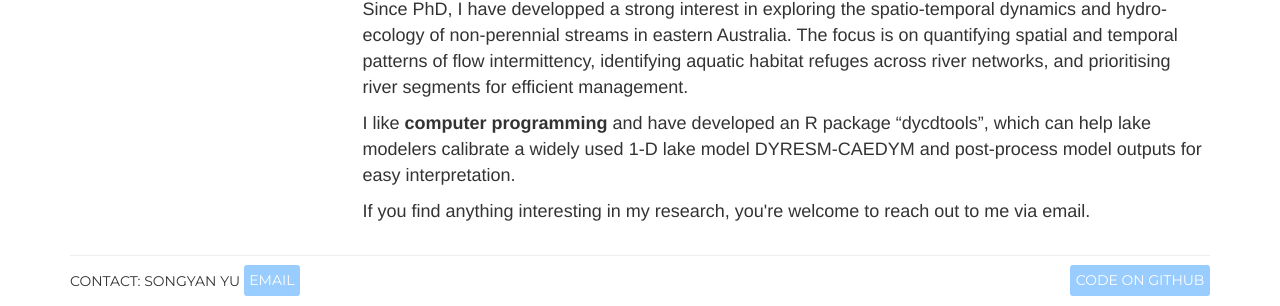
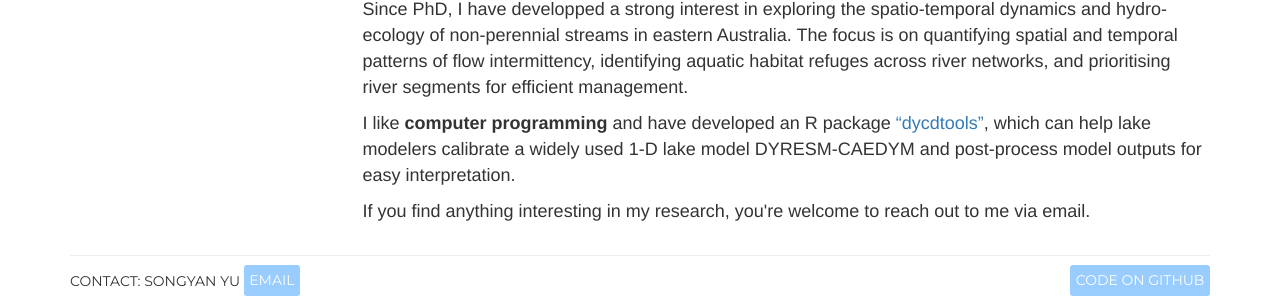
Before and after one commit to SongyanYu/SongyanYu.github.io, a Jekyll site: the page built from index.html, in a window 1280 px wide. Shown: the part 446-752 px from the top of the page. Built offline with Jekyll 4.4.1, drawn with Linux system fonts in a browser that asks for light colours.

Commit message:
add weblink to dycdtools

```diff
--- a/index.html
+++ b/index.html
@@ -25,7 +25,7 @@ title: Home
 	 the spatio-temporal dynamics and hydro-ecology of non-perennial streams in eastern Australia. The focus is on quantifying spatial and temporal patterns of flow intermittency,
 	 identifying aquatic habitat refuges across river networks, and prioritising river segments for efficient management. </font></p>
 
-	 <p><font size ="+1">I like <b>computer programming</b> and have developed an R package “dycdtools”, which can help lake modelers calibrate a widely used 1-D lake model DYRESM-CAEDYM and post-process model outputs for easy interpretation.</font></p>
+	 <p><font size ="+1">I like <b>computer programming</b> and have developed an R package <a href ='https://github.com/SongyanYu/dycdtools'>“dycdtools”</a>, which can help lake modelers calibrate a widely used 1-D lake model DYRESM-CAEDYM and post-process model outputs for easy interpretation.</font></p>
 
 	 <p><font size ='+1'>If you find anything interesting in my research, you're welcome to reach out to me via email.</font></p>
    </div>
```
